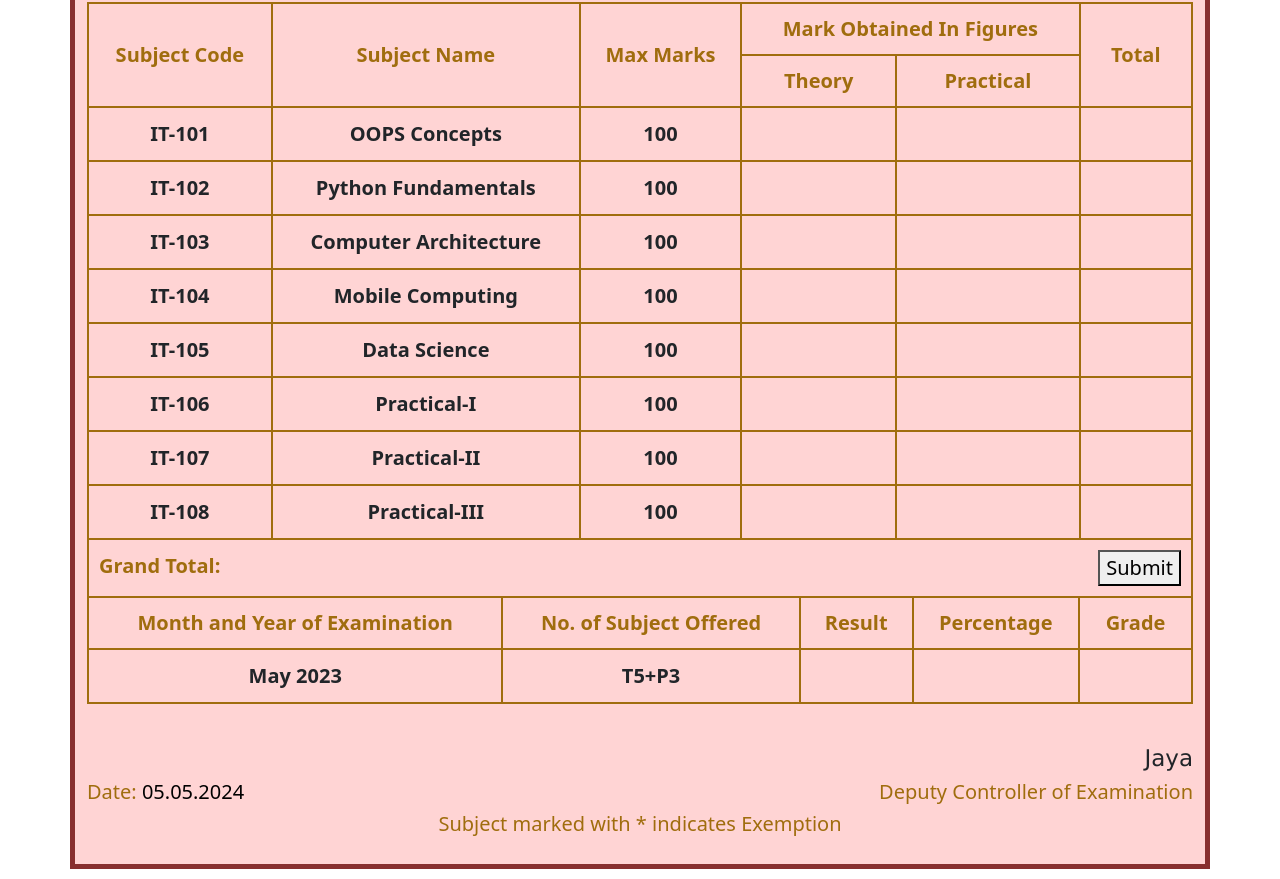
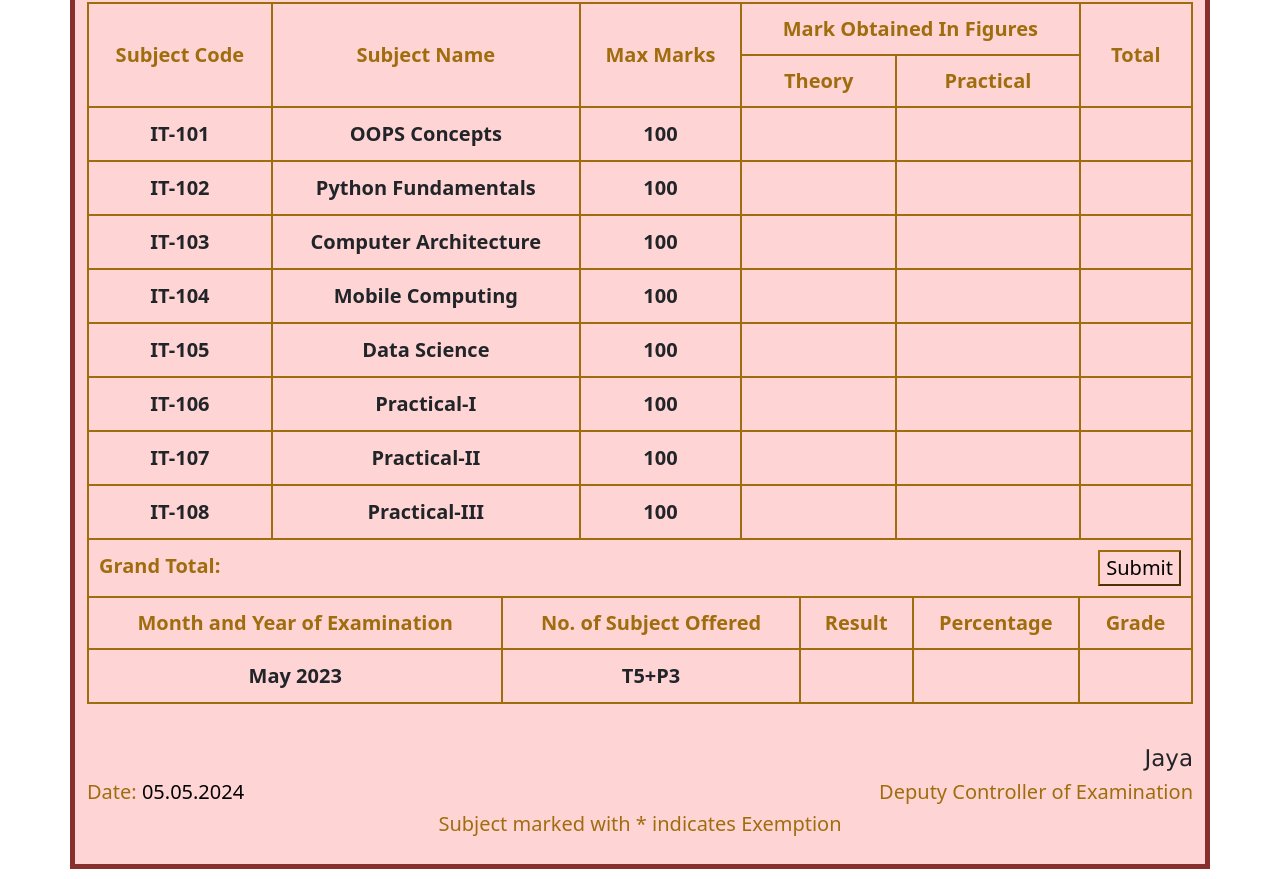
Before and after one commit to Priyadharshinik4/University-MarkSheet-using-HTML-CSS-and-Javascript, a plain HTML site: page index.html in a window 1280 px wide. Shown: the part 579-1458 px from the top of the page. Drawn offline with nearby package versions, Linux system fonts and the light colour scheme.

Commit message:
Update style.css

```diff
--- a/style.css
+++ b/style.css
@@ -9,7 +9,7 @@ body{
 }
 .container{
     border: 5px solid rgb(136, 47, 47);
-    background-color:  rgb(255, 212, 212);
+    background-color: rgb(255, 212, 212);
     padding: 20px 30px;
 }
 .sr h2{
@@ -78,6 +78,8 @@ table td{
 }
 button{
     transition: 1s;
+    border-color: rgb(160, 109, 14);
+    background-color:  rgb(255, 212, 212);
 }
 button:hover{
     transform: scale(1.1);
@@ -113,6 +115,6 @@ button:hover{
 table input{
     width: 70px;
     border: none;
-    background-color:  rgb(255, 212, 212);;
+    background-color:  rgb(255, 212, 212);
     text-align: center;
 }
```
